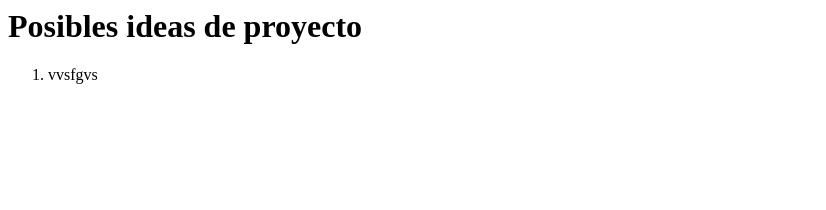
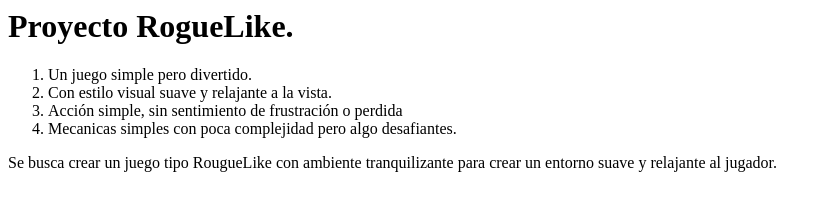
Before and after one commit to FellDushess/Idea_Proyecto, a plain HTML site: page index.html in a window 1280 px wide. Shown: the whole page, without its empty margins (0-826 px from the left). Drawn offline with Linux system fonts and the light colour scheme.

Commit message:
Hicimos algo de HTML jasjajsa siganme en IG

```diff
--- a/index.html
+++ b/index.html
@@ -6,11 +6,19 @@
         </head>
         <body>
             <h1>
-                Posibles ideas de proyecto
+                Proyecto RogueLike.
             </h1>
 
             <ol>
-                <li>vvsfgvs</li>
+                <li>Un juego simple pero divertido.</li>
+                <li>Con estilo visual suave y relajante a la vista.</li>
+                <li>Acción simple, sin sentimiento de frustración o perdida</li>
+                <li>Mecanicas simples con poca complejidad pero algo desafiantes.</li>
             </ol>
+
+            <p>
+                Se busca crear un juego tipo RougueLike con ambiente tranquilizante para crear un entorno suave y relajante
+                al jugador.
+            </p>
         </body>
 </html>
```
